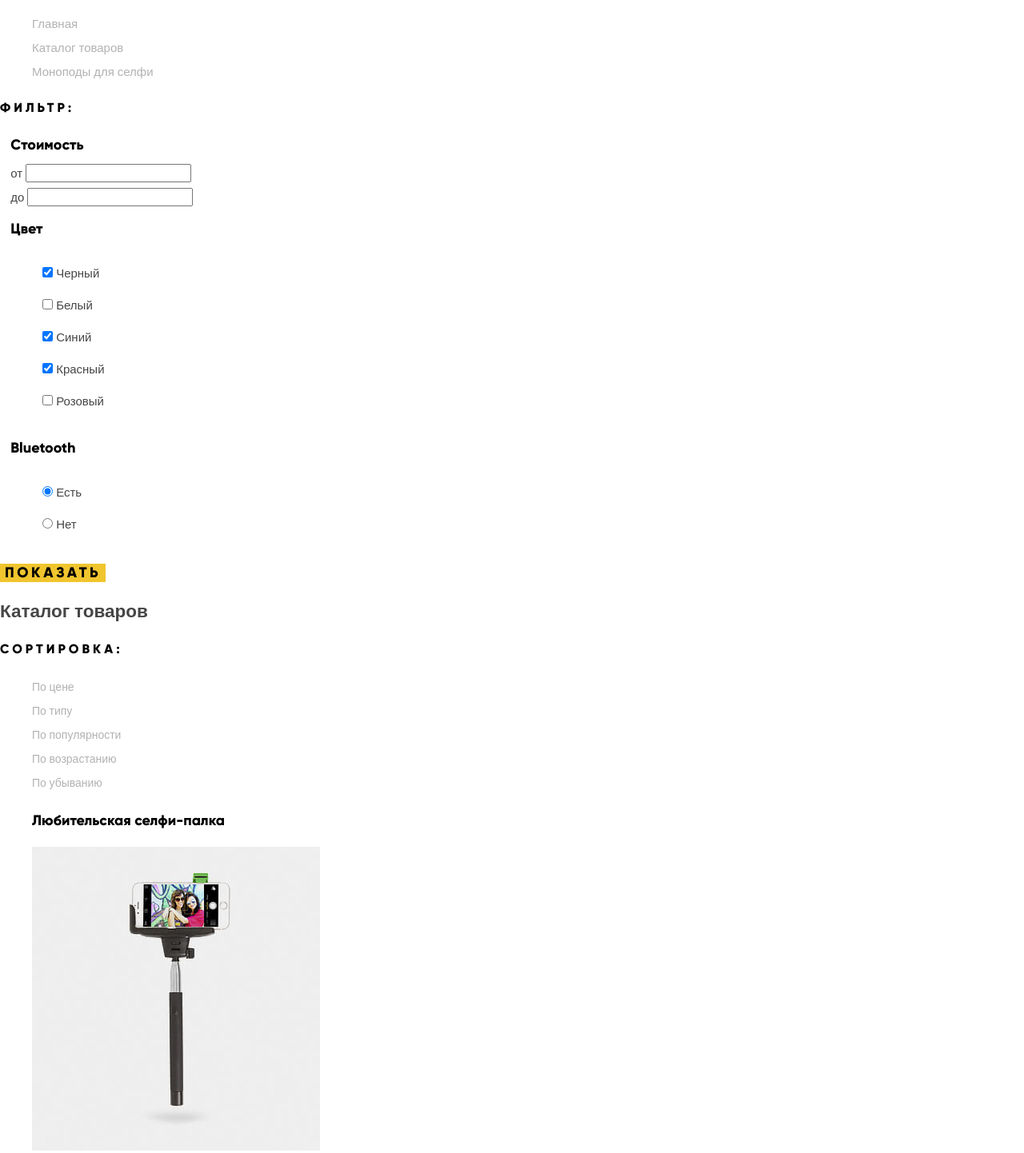
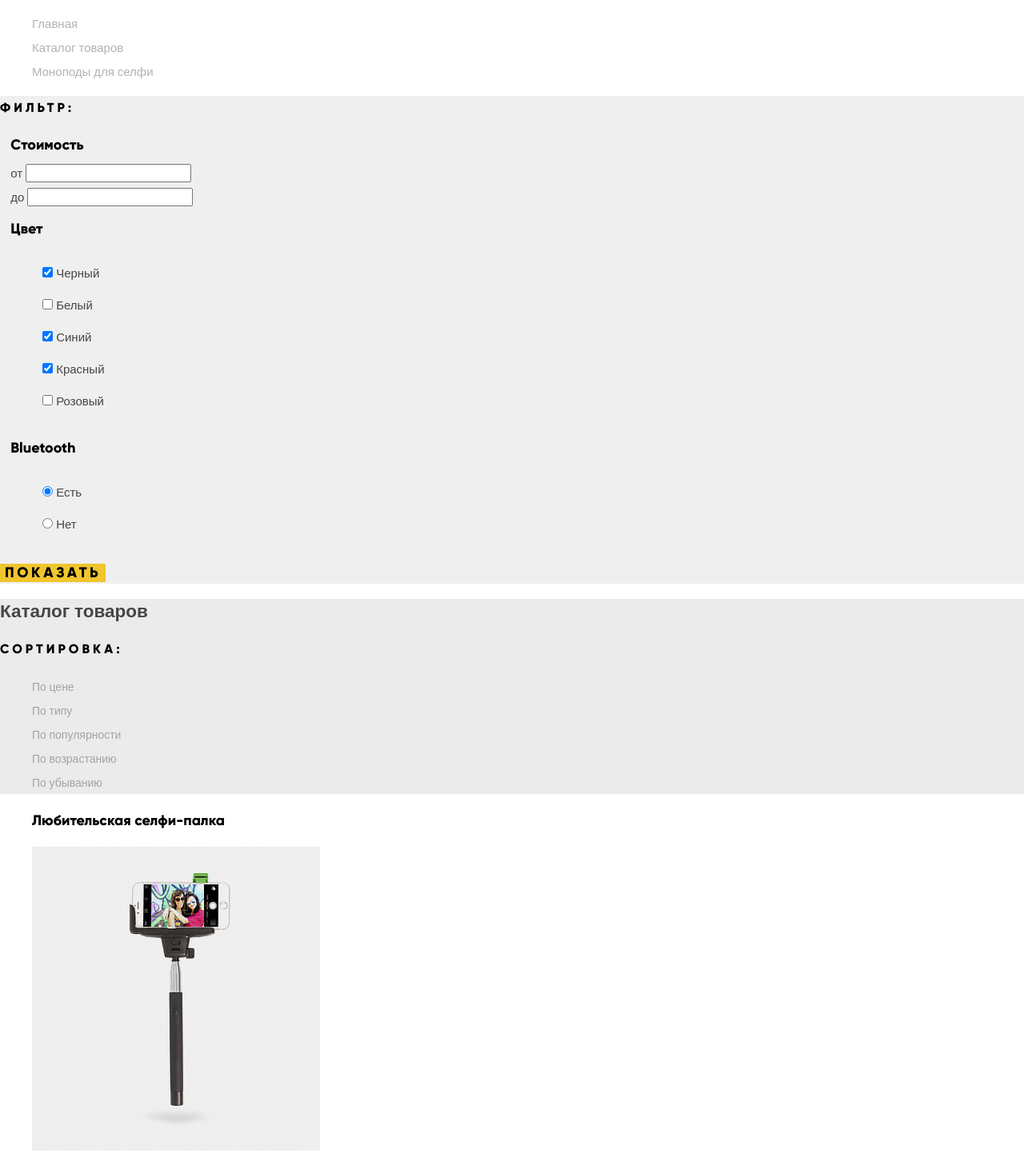
Before and after one commit to Leon78ak/430697-device, a plain HTML site: page catalog.html in a window 1280 px wide. Shown: the part 580-2022 px from the top of the page at 80% size. Drawn offline with nearby package versions, Linux system fonts and the light colour scheme.

Commit message:
фон для каталога

```diff
--- a/catalog.html
+++ b/catalog.html
@@ -365,7 +365,7 @@
           </div>
 
           <div class="page-footer-link">
-            <a href="https://htmlacademy.ru/intensive/htmlcss" class="logo-link">htmlacademy
+            <a href="https://htmlacademy.ru/intensive/htmlcss">htmlacademy
             </a>
           </div>
         </div>
--- a/css/style.css
+++ b/css/style.css
@@ -336,6 +336,10 @@ a {
   opacity: 0.1;
 }
 
+.filters {
+  background-color: #efefef;
+}
+
 .filter fieldset {
   border: none;
 }
@@ -356,6 +360,11 @@ a {
 .filter-input:hover,
 .filter-input:focus {
   opacity: 0.6;
+}
+
+.catalog-header,
+.catalog-footer  {
+  background-color: #ebebeb;
 }
 
 .block-title {
@@ -425,7 +434,6 @@ a {
   letter-spacing: 0.2em;
   color: #000000;
 
-  background-color: #ffffff;
   opacity: 0.3;
 }
 
```
